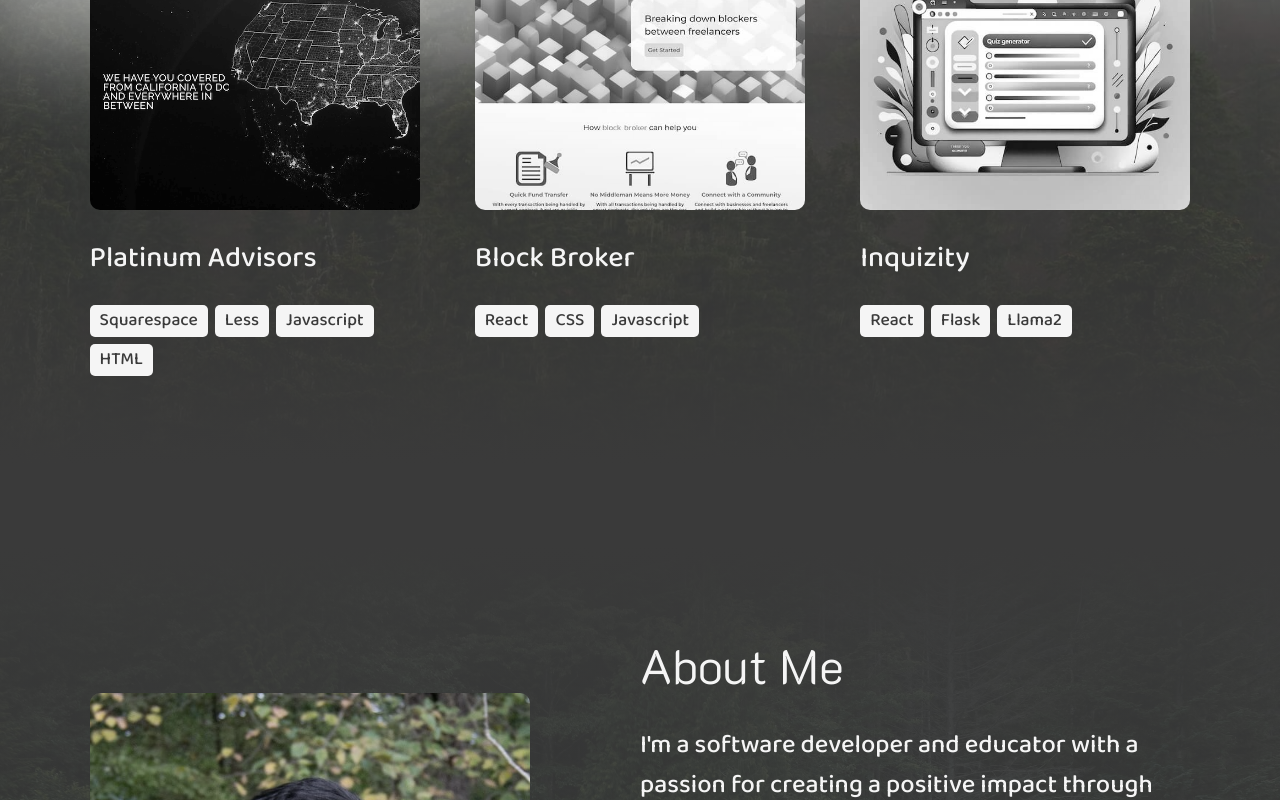
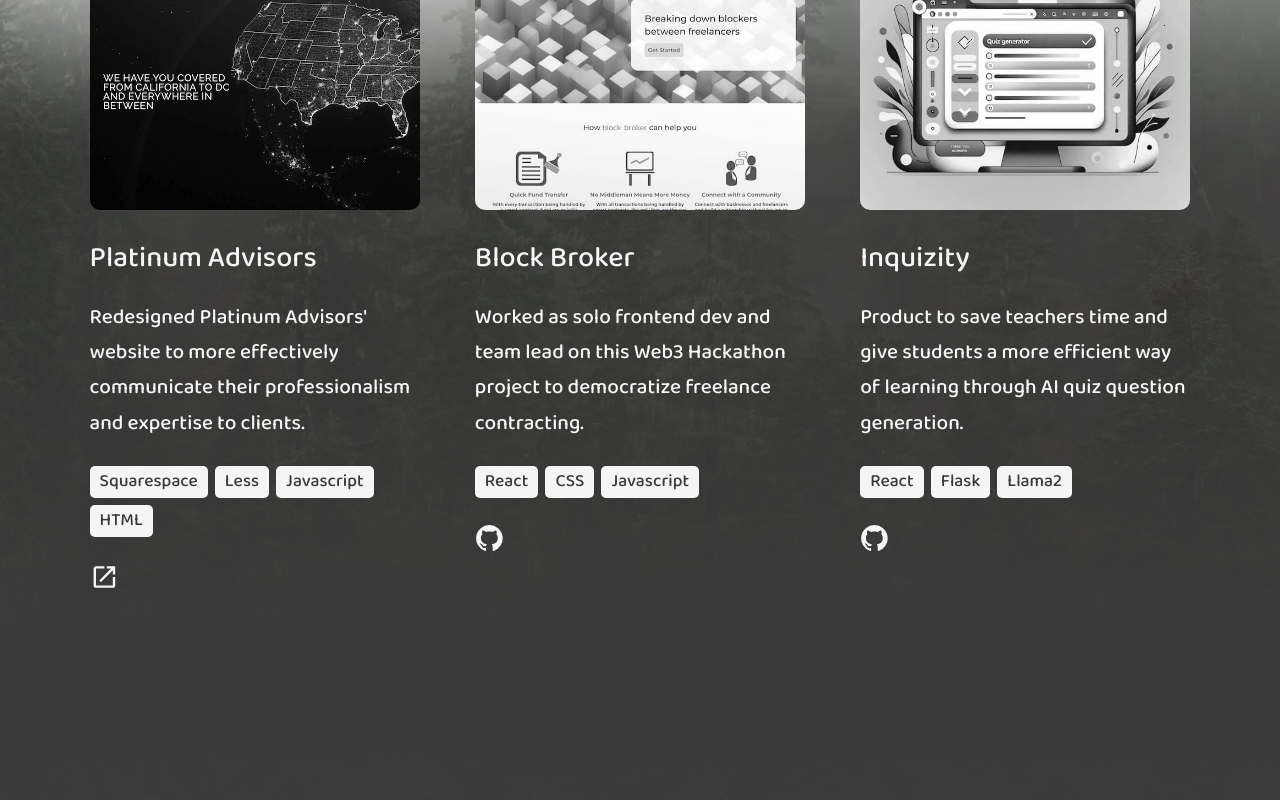
Before and after one commit to hlalljie/Portfolio, a React (Vite) app: page / in a window 1280 px wide. Shown: the part 2048-2848 px from the top of the page. Built offline with nearby package versions, Linux system fonts and the light colour scheme; no server answers.

Commit message:
Add filler project to push unfull project rows left

```diff
--- a/src/Components/UI/ProjectList.jsx
+++ b/src/Components/UI/ProjectList.jsx
@@ -21,6 +21,9 @@
     width: ${({ $cols, $gap }) =>
       `calc((100% - ${$gap * ($cols - 1)}px) / ${$cols})`};
   }
+  .projectFiller {
+    height: 0px;
+  }
   ${tablet(css`
     .projectCard {
       width: 100%;
@@ -35,6 +38,8 @@
  * @param {number} props.cols - Number of columns for project grid
  * @param {number} props.gap - Gap between project cards
  * @param {string} props.variant - Color variant for project cards
+ * @param {boolean} props.hideLinks - Whether to hide project links
+ * @param {boolean} props.hideExcerpt - Whether to hide project excerpts
  * @returns {JSX.Element}
  */
 const ProjectList = ({
@@ -42,6 +47,8 @@
   cols = 3,
   gap = 55,
   variant = 'light',
+  hideLinks = false,
+  hideExcerpt = false,
 }) => {
   const projects = featured
     ? PortfolioItems.Featured
@@ -49,6 +56,7 @@
 
   return (
     <StyledProjectList className="projectList" $cols={cols} $gap={gap}>
+      {/* Show list of projects from data */}
       {projects.map((projectId) => {
         const { excerpt, image, draft, ...projectData } =
           PortfolioItems.Projects[projectId];
@@ -59,9 +67,15 @@
             data={{ ...projectData, image, excerpt }}
             projectId={projectId}
             variant={variant}
+            hideLinks={hideLinks}
+            hideExcerpt={hideExcerpt}
           />
         );
       })}
+      {/* Add filler spaces after to push unfull rows to the left */}
+      {[...Array(3)].map((id) => (
+        <div className="projectFiller" key={id}></div>
+      ))}
     </StyledProjectList>
   );
 };
@@ -111,7 +125,6 @@
     }
   `}
 `;
-
 /**
  * ProjectCard: Component to display an individual project card.
  * @param {Object} props
@@ -126,8 +139,8 @@
   data,
   projectId,
   variant = 'light',
-  hideExcerpt = true,
-  hideLinks = true,
+  hideExcerpt = false,
+  hideLinks = false,
 }) => (
   <StyledProjectCard
     to={{
```
